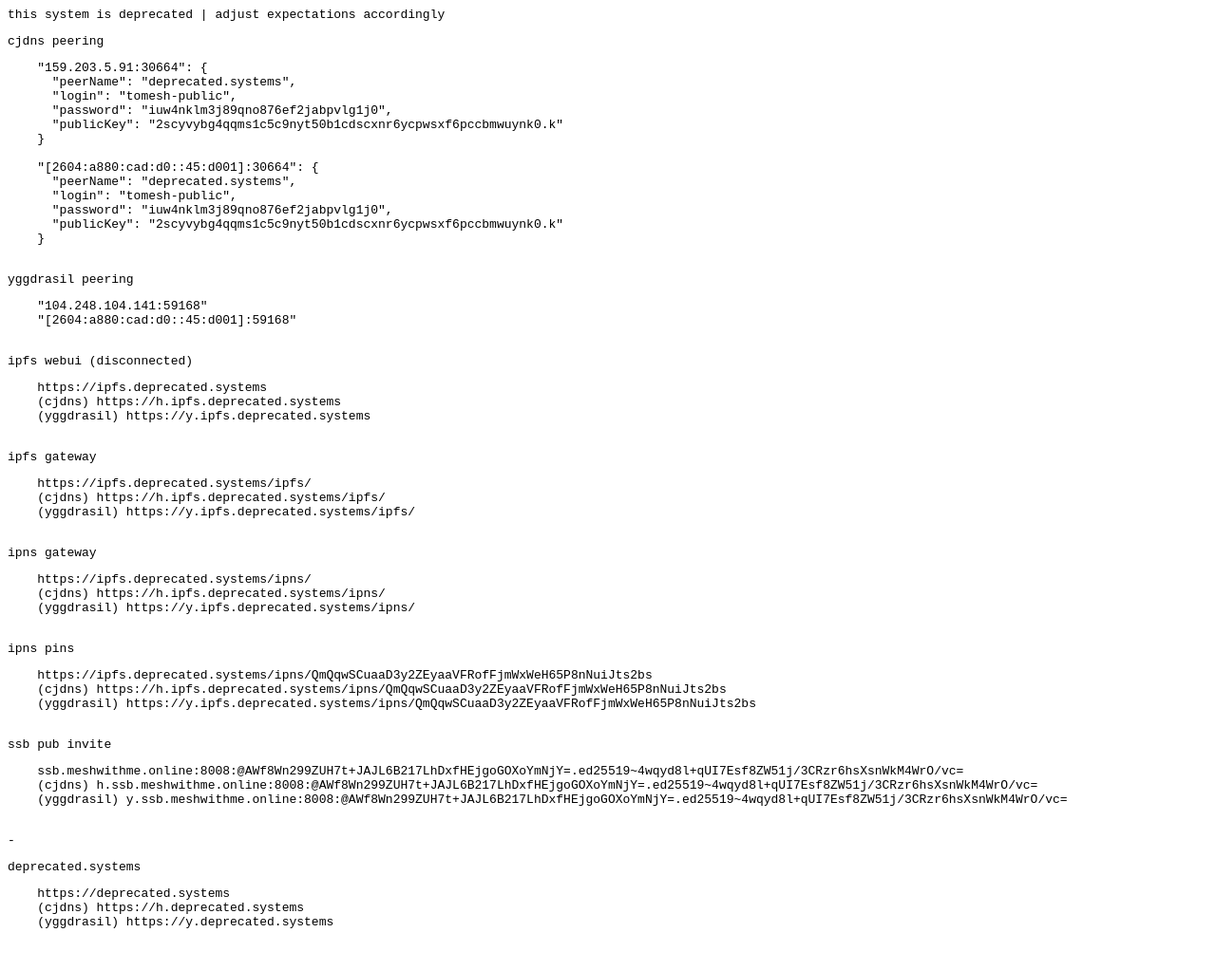
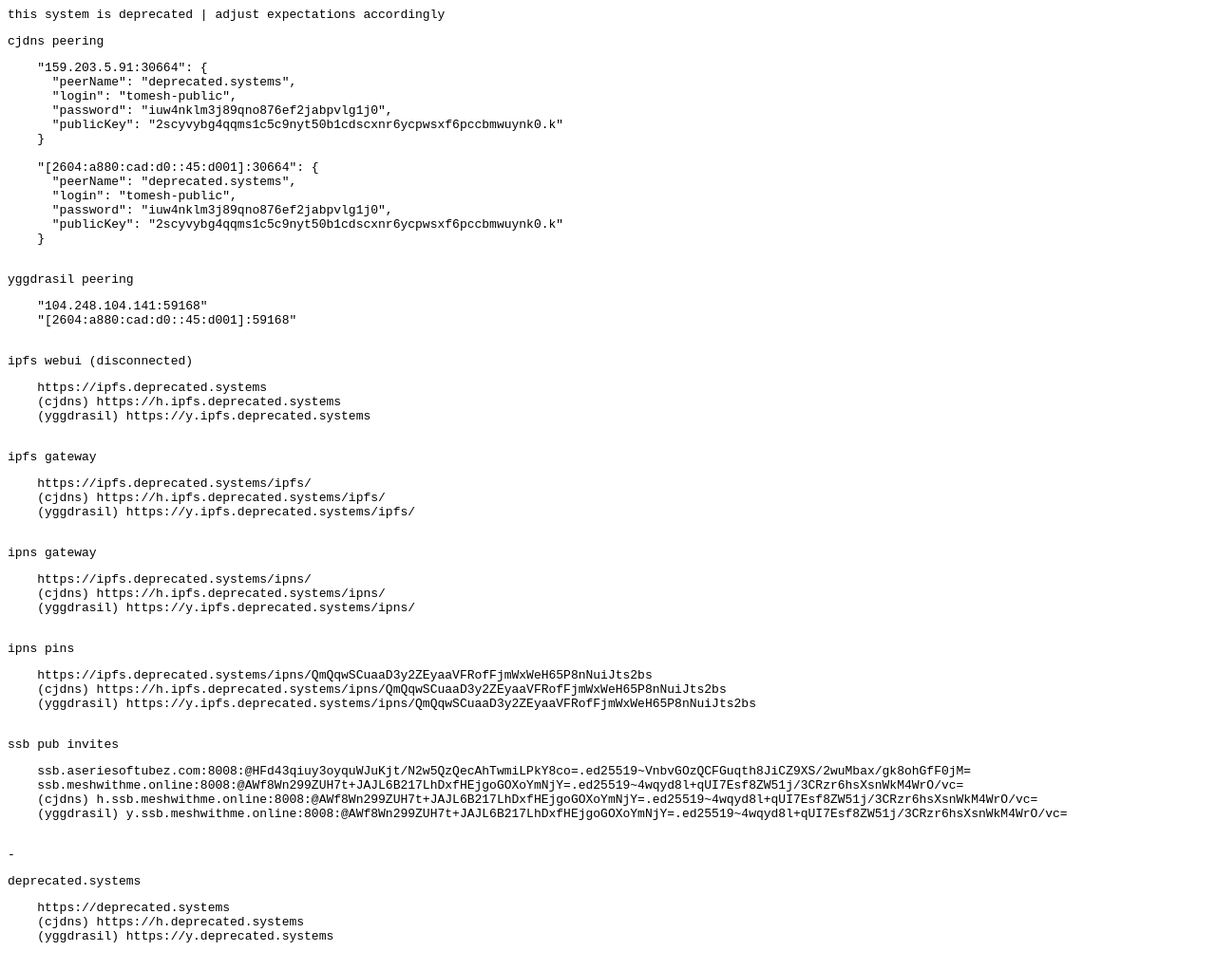
Before and after one commit to benhylau/deprecated.systems, a plain HTML site: page www/deprecated.systems/index.html in a window 1280 px wide. Shown: the whole page at 95% size. Drawn offline with Linux system fonts and the light colour scheme.

Commit message:
Update index.html

```diff
--- a/www/deprecated.systems/index.html
+++ b/www/deprecated.systems/index.html
@@ -57,8 +57,9 @@
     (yggdrasil) https://y.ipfs.deprecated.systems/ipns/QmQqwSCuaaD3y2ZEyaaVFRofFjmWxWeH65P8nNuiJts2bs
     </pre>
 
-    <p>ssb pub invite</p>
+    <p>ssb pub invites</p>
     <pre>
+    ssb.aseriesoftubez.com:8008:@HFd43qiuy3oyquWJuKjt/N2w5QzQecAhTwmiLPkY8co=.ed25519~VnbvGOzQCFGuqth8JiCZ9XS/2wuMbax/gk8ohGfF0jM=
     ssb.meshwithme.online:8008:@AWf8Wn299ZUH7t+JAJL6B217LhDxfHEjgoGOXoYmNjY=.ed25519~4wqyd8l+qUI7Esf8ZW51j/3CRzr6hsXsnWkM4WrO/vc=
     (cjdns) h.ssb.meshwithme.online:8008:@AWf8Wn299ZUH7t+JAJL6B217LhDxfHEjgoGOXoYmNjY=.ed25519~4wqyd8l+qUI7Esf8ZW51j/3CRzr6hsXsnWkM4WrO/vc=
     (yggdrasil) y.ssb.meshwithme.online:8008:@AWf8Wn299ZUH7t+JAJL6B217LhDxfHEjgoGOXoYmNjY=.ed25519~4wqyd8l+qUI7Esf8ZW51j/3CRzr6hsXsnWkM4WrO/vc=
```
